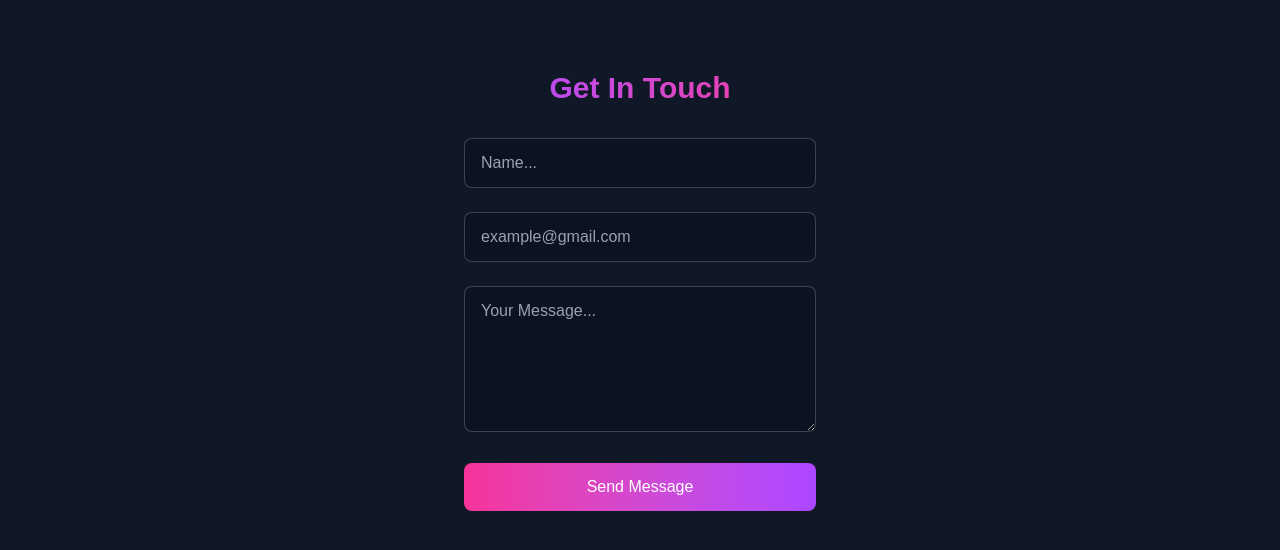
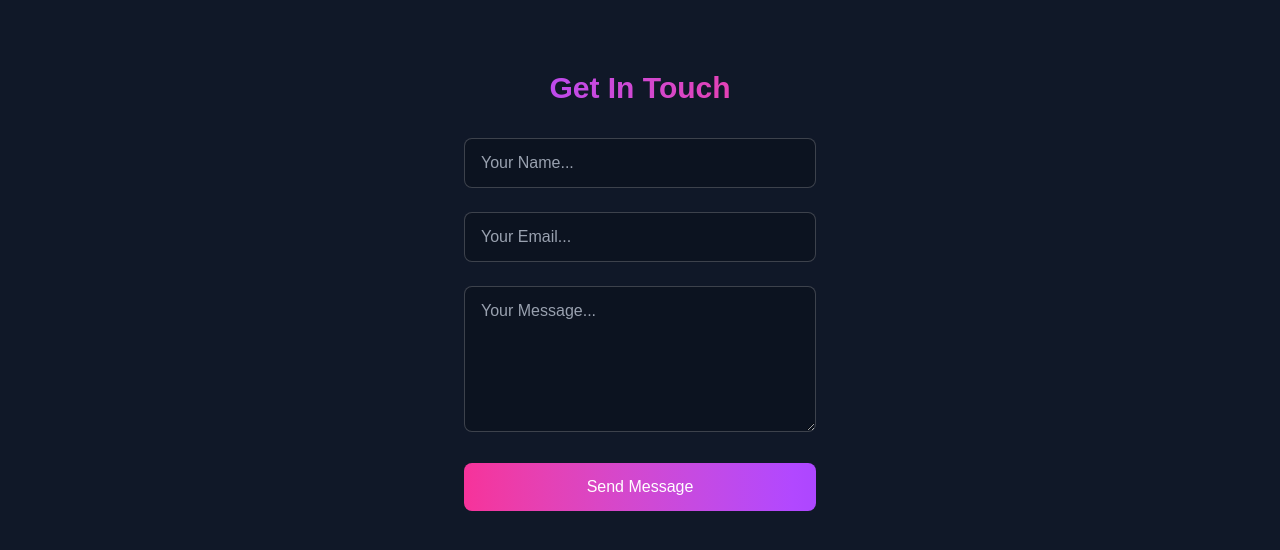
Before and after one commit to ramdeniakki/portfoilo, a React (Vite) app: page / in a window 1280 px wide. Shown: the part 3018-3568 px from the top of the page. Built offline with nearby package versions, Linux system fonts and the light colour scheme.

Commit message:
Updated the Contact Form

```diff
--- a/package.json
+++ b/package.json
@@ -10,6 +10,7 @@
     "preview": "vite preview"
   },
   "dependencies": {
+    "@emailjs/browser": "^4.4.1",
     "@tailwindcss/vite": "^4.0.6",
     "emailjs-com": "^3.2.0",
     "framer-motion": "^12.4.3",
--- a/src/components/sections/Contact.jsx
+++ b/src/components/sections/Contact.jsx
@@ -1,89 +1,90 @@
-import emailjs from "emailjs-com";
+import emailjs from "@emailjs/browser";
 import { motion } from "framer-motion";
-import { useState } from "react";
-import { RevealOnScroll } from "../RevealOnScroll";
+import React, { useState } from "react";
 
-export const Contact = () => {
+export function Contact() {
   const [formData, setFormData] = useState({
-    name: "",
-    email: "",
+    from_name: "",
+    reply_to: "",
     message: "",
   });
 
+  // Handle form submission
   const handleSubmit = (e) => {
     e.preventDefault();
 
     emailjs
       .sendForm(
-        import.meta.env.VITE_SERVICE_ID,
-        import.meta.env.VITE_TEMPLATE_ID,
+        "service_ur9w208",        // <-- Your service ID
+        "template_eq95l5h",       // <-- Your template ID
         e.target,
-        import.meta.env.VITE_PUBLIC_KEY
+        "xTXfC0KHoiXVxY89r"       // <-- Your public key
       )
       .then((result) => {
         alert("Message Sent!");
-        setFormData({ name: "", email: "", message: "" });
+        // Reset form fields
+        setFormData({ from_name: "", reply_to: "", message: "" });
       })
-      .catch(() => alert("Oops! Something went wrong. Please try again."));
+      .catch((error) => {
+        console.error(error);
+        alert("Oops! Something went wrong. Please try again.");
+      });
   };
 
   return (
-    <section id="contact" className="min-h-screen flex items-center justify-center py-20 bg-gray-900 text-white">
-      <RevealOnScroll>
+    <section className="min-h-screen flex items-center justify-center py-20 bg-gray-900 text-white">
       <div className="px-4 w-96 max-w-lg">
         <h2 className="text-3xl font-bold mb-8 bg-gradient-to-r from-purple-500 to-pink-500 bg-clip-text text-transparent text-center">
           Get In Touch
         </h2>
-          <form className="space-y-6" onSubmit={handleSubmit}>
-            {/* Name Input */}
-            <div className="relative">
+
+        <form onSubmit={handleSubmit} className="space-y-6">
+          {/* Name (from_name) */}
+          <div>
             <motion.input
               type="text"
-                id="name"
-                name="name"
+              name="from_name" // MUST match your EmailJS template variable
               required
-                value={formData.name}
-                className="w-full bg-black/20 border border-white/20 rounded-lg px-4 py-3 text-white placeholder:text-gray-400 transition duration-300 focus:outline-none focus:border-pink-500 focus:ring-2 focus:ring-pink-500"
-                placeholder="Name..."
+              value={formData.from_name}
               onChange={(e) =>
-                  setFormData({ ...formData, name: e.target.value })
+                setFormData({ ...formData, from_name: e.target.value })
               }
+              className="w-full bg-black/20 border border-white/20 rounded-lg px-4 py-3 text-white placeholder:text-gray-400 focus:outline-none focus:border-pink-500 focus:ring-2 focus:ring-pink-500"
+              placeholder="Your Name..."
               whileHover={{ scale: 1.05 }}
               whileFocus={{ scale: 1.05 }}
             />
           </div>
 
-            {/* Email Input */}
-            <div className="relative">
+          {/* Email (reply_to) */}
+          <div>
             <motion.input
               type="email"
-                id="email"
-                name="email"
+              name="reply_to" // MUST match your EmailJS template variable
               required
-                value={formData.email}
-                className="w-full bg-black/20 border border-white/20 rounded-lg px-4 py-3 text-white placeholder:text-gray-400 transition duration-300 focus:outline-none focus:border-pink-500 focus:ring-2 focus:ring-pink-500"
-                placeholder="example@gmail.com"
+              value={formData.reply_to}
               onChange={(e) =>
-                  setFormData({ ...formData, email: e.target.value })
+                setFormData({ ...formData, reply_to: e.target.value })
               }
+              className="w-full bg-black/20 border border-white/20 rounded-lg px-4 py-3 text-white placeholder:text-gray-400 focus:outline-none focus:border-pink-500 focus:ring-2 focus:ring-pink-500"
+              placeholder="Your Email..."
               whileHover={{ scale: 1.05 }}
               whileFocus={{ scale: 1.05 }}
             />
           </div>
 
-            {/* Message Textarea */}
-            <div className="relative">
+          {/* Message */}
+          <div>
             <motion.textarea
-                id="message"
-                name="message"
+              name="message" // MUST match your EmailJS template variable
               required
               rows={5}
               value={formData.message}
-                className="w-full bg-black/20 border border-white/20 rounded-lg px-4 py-3 text-white placeholder:text-gray-400 transition duration-300 focus:outline-none focus:border-pink-500 focus:ring-2 focus:ring-pink-500"
-                placeholder="Your Message..."
               onChange={(e) =>
                 setFormData({ ...formData, message: e.target.value })
               }
+              className="w-full bg-black/20 border border-white/20 rounded-lg px-4 py-3 text-white placeholder:text-gray-400 focus:outline-none focus:border-pink-500 focus:ring-2 focus:ring-pink-500"
+              placeholder="Your Message..."
               whileHover={{ scale: 1.05 }}
               whileFocus={{ scale: 1.05 }}
             />
@@ -92,14 +93,13 @@ export const Contact = () => {
           {/* Submit Button */}
           <motion.button
             type="submit"
-              className="w-full bg-gradient-to-r from-pink-500 to-purple-500 text-white py-3 px-6 rounded-lg font-medium transition duration-300 hover:translate-y-[-2px] hover:shadow-xl"
+            className="w-full bg-gradient-to-r from-pink-500 to-purple-500 text-white py-3 px-6 rounded-lg font-medium hover:translate-y-[-2px] hover:shadow-xl transition duration-300"
             whileHover={{ scale: 1.05 }}
           >
             Send Message
           </motion.button>
         </form>
       </div>
-      </RevealOnScroll>
     </section>
   );
-};
+}
```
Also changed, not shown: 1 other file (tests, documents, lock files or other folders). Lines whose indentation alone changed are shown as unchanged.
